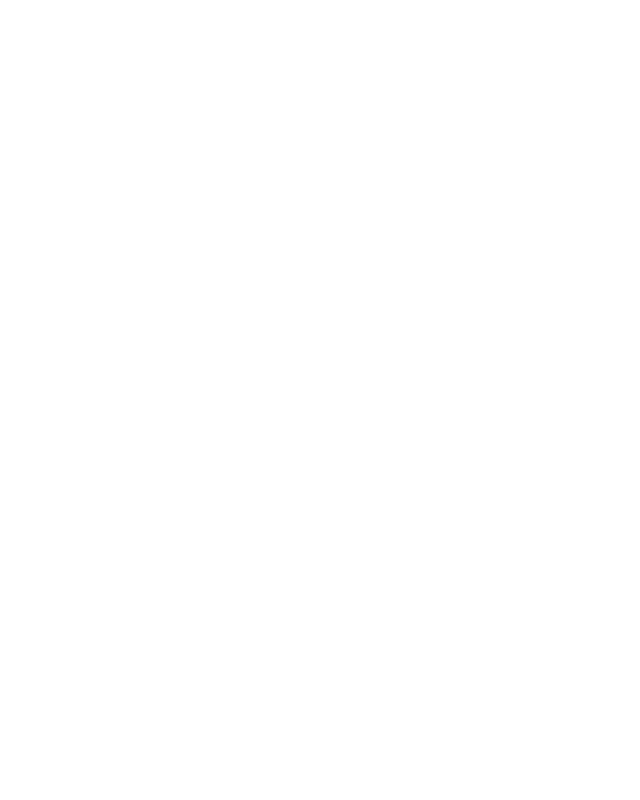
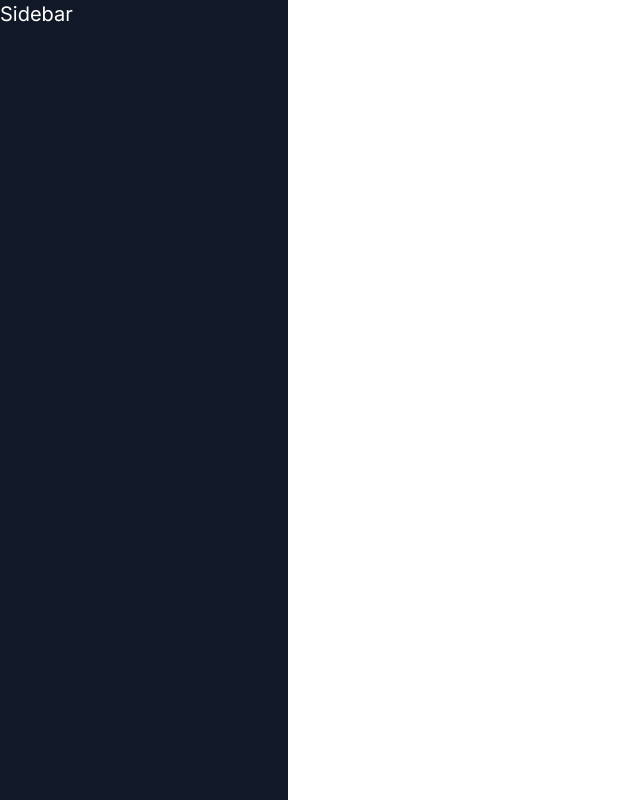
Before and after one commit to edumazzucco/ai-sass, a Next.js app: page /dashboard in a window 1280 px wide. Shown: the whole page, without its empty margins (0-640 px from the left). Built offline with nearby package versions, Linux system fonts and the light colour scheme.

Commit message:
feat: started sidebar

```diff
--- /dev/null
+++ b/app/(dashboard)/layout.tsx
@@ -0,0 +1,14 @@
+const DashboardLayout = ({ children }: { children: React.ReactNode }) => {
+  return (
+    <div className="h-full relative">
+      <div className="hidden h-full md:flex md:flex-col md:w-72 md:fixed md:inset-y-0 z-[80] bg-gray-900">
+        <div>
+          <p className="text-white text-xl">Sidebar</p>
+        </div>
+      </div>
+      <main className="md:pl-72">{children}</main>
+    </div>
+  );
+};
+
+export default DashboardLayout;
```
